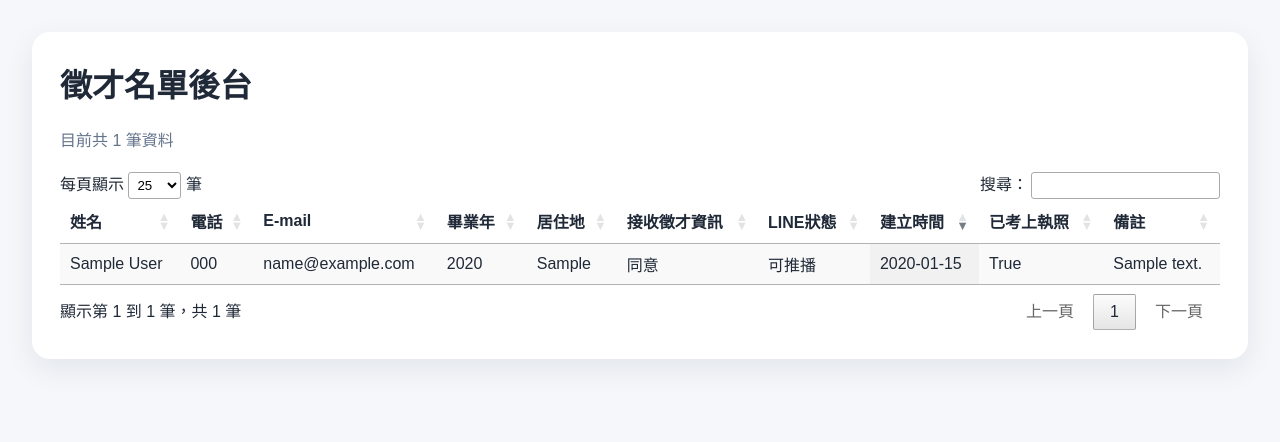
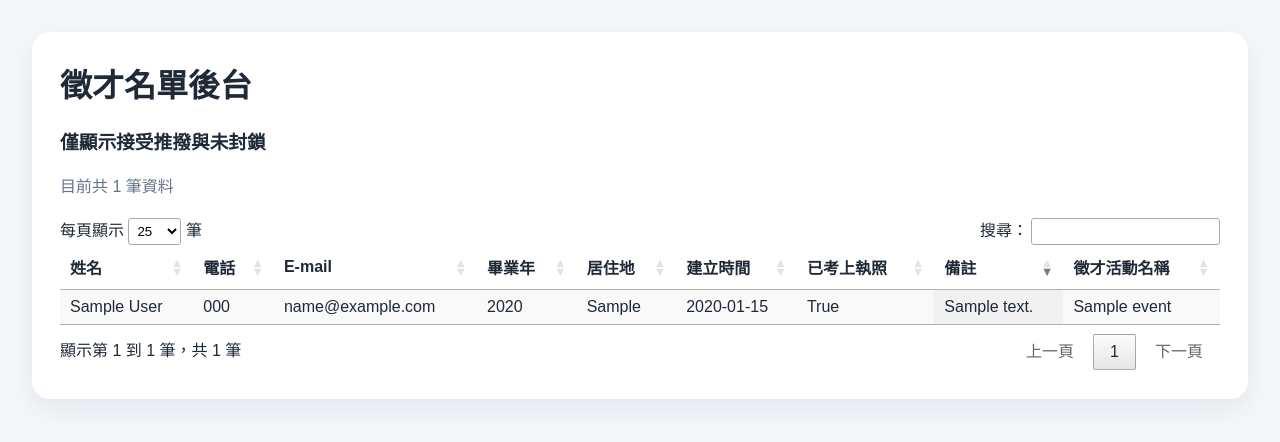
Before and after one commit to ph037886/django_line, a Django app: page /dashboard/members/ in a window 1280 px wide. Shown: the top 442 px of the page. Run offline with Django 5.2, Linux system fonts and the light colour scheme; a user stored in the database is signed in; tables that the repository leaves empty hold one stand-in row (values such as "Sample post"); some libraries are stand-ins or nearby versions.

Commit message:
修改： 1. 加入活動名稱 2. 預先篩選未封鎖與已同意徵才 3. 調整表格內容

```diff
--- a/dashboard/templates/dashboard/member_dashboard.html
+++ b/dashboard/templates/dashboard/member_dashboard.html
@@ -41,6 +41,7 @@
 <body>
   <div class="container">
     <h1>徵才名單後台</h1>
+    <h3>僅顯示接受推撥與未封鎖</h3>
     <div class="summary">目前共 {{ count }} 筆資料</div>
 
     {% if table_html %}
--- a/dashboard/views.py
+++ b/dashboard/views.py
@@ -3,7 +3,7 @@ import pandas as pd
 from django.contrib.admin.views.decorators import staff_member_required
 from django.shortcuts import render
 
-from bot.models import MemberInfo
+from bot.models import MemberInfo, RecruitmentEvent
 
 
 @staff_member_required
@@ -23,18 +23,22 @@ def member_dashboard(request):
 
     df = pd.DataFrame(list(qs))
 
+    df=df[df["consent_recruitment"]==True]
+    df=df[df["is_blocked"]==False]
+
+    qs2=RecruitmentEvent.objects.all().values(
+        'event_date',
+        'event_name'
+    )
+
+    event_date=pd.DataFrame(list(qs2))
+
+
     if not df.empty:
-        df["consent_recruitment"] = df["consent_recruitment"].map({
-            True: "同意",
-            False: "不同意"
-        })
+        df["created_at"] = pd.to_datetime(df["created_at"]).dt.strftime("%Y-%m-%d")
+        event_date['event_date']= pd.to_datetime(event_date["event_date"]).dt.strftime("%Y-%m-%d")
 
-        df["is_blocked"] = df["is_blocked"].map({
-            True: "已封鎖",
-            False: "可推播"
-        })
-
-        df["created_at"] = pd.to_datetime(df["created_at"]).dt.strftime("%Y-%m-%d")
+        df=pd.merge(df,event_date,how='left',left_on='created_at',right_on='event_date',)
 
         df = df.rename(columns={
             "name": "姓名",
@@ -42,11 +46,10 @@ def member_dashboard(request):
             "email": "E-mail",
             "graduate_year": "畢業年",
             "live_site": "居住地",
-            "consent_recruitment": "接收徵才資訊",
-            "is_blocked": "LINE狀態",
             "created_at": "建立時間",
             "have_license": "已考上執照",
             "note": '備註',
+            'event_name': '徵才活動名稱',
         })
 
         display_columns = [
@@ -55,11 +58,10 @@ def member_dashboard(request):
             "E-mail",
             "畢業年",
             "居住地",
-            "接收徵才資訊",
-            "LINE狀態",
             "建立時間",
             "已考上執照",
             '備註',
+            '徵才活動名稱',
         ]
 
         df = df[display_columns]
```
